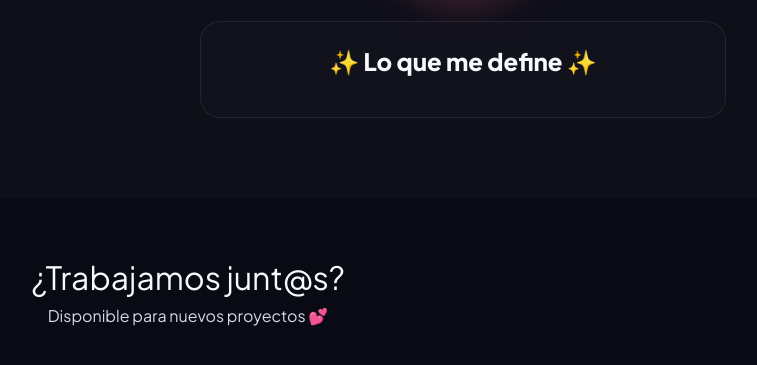
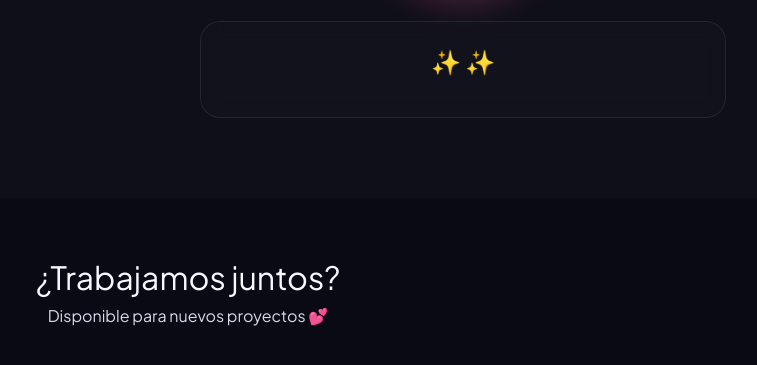
Before and after one commit to nanayoha02/Portafolio_web-, a plain HTML site: page about.html in a window 1280 px wide. Shown: the part 809-1174 px from the top of the page, without its empty margins (452-1209 px from the left). Drawn offline with nearby package versions, Linux system fonts and the light colour scheme; no server answers.

Commit message:
Mensaje describiendo

```diff
--- a/about.html
+++ b/about.html
@@ -70,7 +70,7 @@
                 </div>
 
                 <div class="about-card mt-4">
-                    <h4>✨ Lo que me define ✨</h4>
+                    <h4>✨  ✨</h4>
 
                     <ul id="about-lista"></ul>
                 </div>
@@ -85,7 +85,7 @@
 <!-- FOOTER -->
 <footer id="contacto">
     <div class="footer-content text-center">
-        <h2>¿Trabajamos junt@s?</h2>
+        <h2>¿Trabajamos juntos?</h2>
         <p style="color: var(--text-dim);">Disponible para nuevos proyectos 💕</p>
     </div>
 </footer>
```
